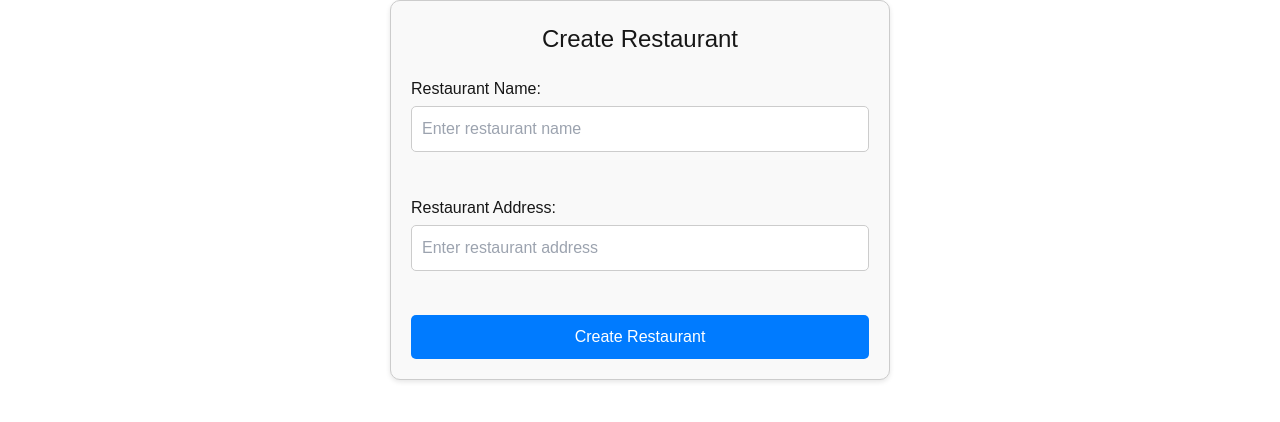
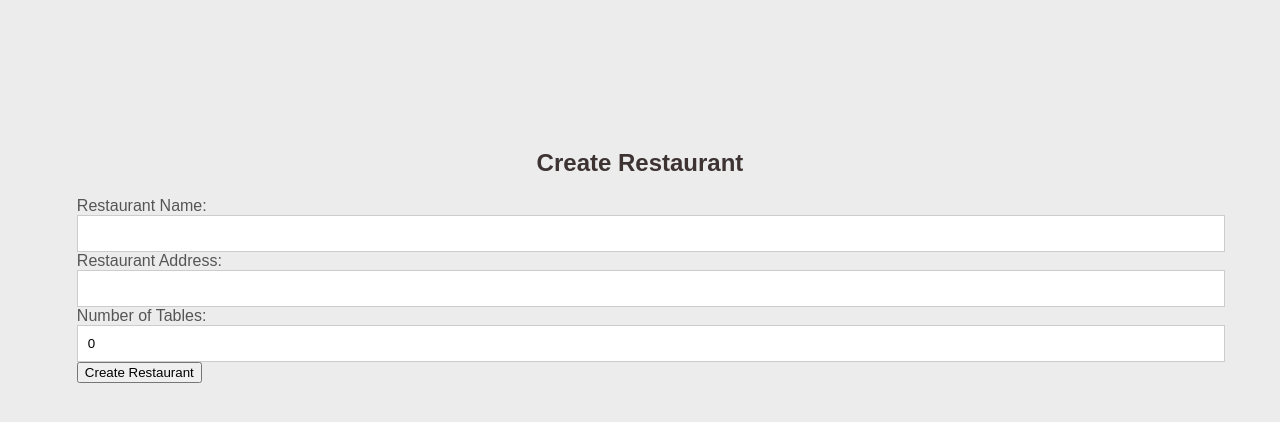
Before and after one commit to vivekisreddy/Tables4U, a Next.js app: page / in a window 1280 px wide. Shown: the top 422 px of the page. Built offline with nearby package versions, Linux system fonts and the light colour scheme.

Commit message:
Updated for merging

```diff
--- a/src/app/globals.css
+++ b/src/app/globals.css
@@ -1,87 +1,34 @@
-@tailwind base;
-@tailwind components;
-@tailwind utilities;
 
-:root {
-  --background: #ffffff;
-  --foreground: #171717;
+body {
+  font-family: Arial, sans-serif;
+  background-color: #ececec;
+  display: flex;
+  justify-content: center;
+  align-items: center;
+  height: 500px;
 }
 
-@media (prefers-color-scheme: dark) {
-  :root {
-    --background: #ffffff;
-    --foreground: #000000;
-  }
-}
-
-body {
-  color: var(--foreground);
-  background: var(--background);
-  font-family: Arial, Helvetica, sans-serif;
-}
-
-.text-2xl {
-  color: #0a0a0a;
-
-}
-
-.create-restaurant-container {
-  display: flex;
-  flex-direction: column;
-  align-items: center;
-  justify-content: center;
-  padding: 20px;
-  border: 1px solid #ccc;
-  border-radius: 10px;
-  max-width: 500px;
-  margin: auto;
-  background-color: #f9f9f9;
-  box-shadow: 0 2px 5px rgba(0, 0, 0, 0.1);
-}
-
-h1 {
-  font-size: 1.5rem;
+.title {
+  text-align: center;
+  font-size: 1.5em;
+  color: #3d3333;
   margin-bottom: 20px;
 }
 
-.form-container {
-  display: flex;
-  flex-direction: column;
-  gap: 10px;
-  width: 100%;
+.label {
+  font-size: 1rem;
+  color: #555;
 }
 
-label {
-  font-size: 1rem;
-  display: flex;
-  flex-direction: column;
-  gap: 5px;
+.input {
+  width: 100%;
+  padding: 10px;
+  border: 1px solid #ccc;
 }
 
-input {
-  padding: 10px;
-  border: 1px solid #ccc;
-  border-radius: 5px;
-  font-size: 1rem;
-  width: 100%;
-}
-
-button {
-  padding: 10px 15px;
-  font-size: 1rem;
-  background-color: #007bff;
-  color: white;
-  border: none;
-  border-radius: 5px;
-  cursor: pointer;
-}
-
-button:hover {
-  background-color: #0056b3;
-}
 
 .message {
-  margin-top: 15px;
-  font-size: 1rem;
-  color: #28a745;
+  text-align: center;
+  color: #f96f6f;
+  margin-top: 10px;
 }
--- a/src/app/page.tsx
+++ b/src/app/page.tsx
@@ -1,49 +1,85 @@
-"use client";
+'use client'                                              // directive to clarify client-side. Place at top of ALL .tsx files
+import React, { useState } from "react";
+import { RestaurantController } from "./restaurantController";
 
-import React, { useState } from "react";
-import { RestaurantController } from "../restaurantController";
-
-
-export default function CreateRestaurant() {
+export default function Home() {
     const controller = new RestaurantController();
 
-    // State to hold form input values
-    const [name, setName] = useState("");
-    const [address, setAddress] = useState("");
-    const [message, setMessage] = useState("");
+    const[redraw, forceRedraw] = React.useState(0)
+    const[resName, setResName] = useState('')
+    const[resAddress, setResAddress] = useState('')
+    const[resNumTables, setResNumTables] = useState(0)
+    const[resSeatsPerTable, setResSeatsPerTable] = useState<number[]>([]);
+    const[message, setMessage] = useState('');
 
-    // Handle form submission
+    // helper function that forces React app to redraw whenever this is called.
+    function andRefreshDisplay() {
+        forceRedraw(redraw + 1)
+    }
+
+  const handleAddSeats = (index: number, value: number) => {
+    const updatedSeats = [...resSeatsPerTable];
+    updatedSeats[index] = value;
+    setResSeatsPerTable(updatedSeats);
+};
+
   const handleCreateRestaurant = () => {
-        const result = controller.createRestaurant(name, address);
-        setMessage(result); // Display the result message
+    const result = controller.createRestaurant(resName, resAddress, resNumTables, resSeatsPerTable);
+    setMessage(result);
+    setResName('');
+    setResAddress('');
+    setResNumTables(0);
+    setResSeatsPerTable([]);
 };
 
 return (
-        <div className="create-restaurant-container">
-            <h1>Create Restaurant</h1>
-            <div className="form-container">
-                <label>
+    <div className="container">
+        <h1 className="title">Create Restaurant</h1>
+        <label className="label">
             Restaurant Name:
             <input
                 type="text"
-                        value={name}
-                        onChange={(e) => setName(e.target.value)}
-                        placeholder="Enter restaurant name"
+                value={resName}
+                onChange={(e) => setResName(e.target.value)}
+                className="input"
             />
         </label>
-                <br />
-                <label>
+        <label className="label">
             Restaurant Address:
             <input
                 type="text"
-                        value={address}
-                        onChange={(e) => setAddress(e.target.value)}
-                        placeholder="Enter restaurant address"
+                value={resAddress}
+                onChange={(e) => setResAddress(e.target.value)}
+                className="input"
             />
         </label>
-                <br />
-                <button onClick={handleCreateRestaurant}>Create Restaurant</button>
+        <label className="label">
+            Number of Tables:
+            <input
+                type="number"
+                value={resNumTables}
+                onChange={(e) => setResNumTables(Number(e.target.value))}
+                className="input"
+            />
+        </label>
+
+        {[...Array(resNumTables)].map((_, index) => (
+                <div key={index}>
+                    <label className="label">
+                        Seats at Table {index + 1}:
+                        <input
+                            type="number"
+                            value={resSeatsPerTable[index] || 0}
+                            onChange={(e) => handleAddSeats(index, Number(e.target.value))}
+                            className="input"
+                        />
+                    </label>
                 </div>
+            ))}
+
+        <button onClick={handleCreateRestaurant} className="button-createRes">
+            Create Restaurant
+        </button>
         {message && <p className="message">{message}</p>}
     </div>
 );
--- a/src/restaurantController.ts
+++ b/src/app/restaurantController.ts
@@ -1,14 +1,10 @@
 export class RestaurantController {
-    createRestaurant(name: string, address: string): string {
+    createRestaurant(name: string, address: string, numTables:number, seatsPerTable:number[]): string {
         if (!name || !address) {
             return "Error: Both restaurant name and address are required.";
         }
-
-        // Simulate saving the restaurant to a database
         const restaurantID = `REST-${Date.now()}`; // Generate a unique restaurant ID
         console.log(`Restaurant Created: ${name}, ${address}, ID: ${restaurantID}`);
-
-        // Return success message
         return `Restaurant "${name}" created successfully with ID: ${restaurantID}`;
     }
 }
--- a/src/manager.ts
+++ b/src/manager.ts
@@ -1,4 +1,3 @@
-import { table } from 'console';
 import { Restaurant } from './restaurant';
 import { Table } from './restaurant';
 import { Schedule } from './restaurant';
@@ -46,7 +45,6 @@ class Manager {
             allTables.push(table);
         }
 
-        // Create the restaurant without weeklySchedule
         const newRestaurant = new Restaurant(
             name,
             address,
@@ -63,7 +61,6 @@ class Manager {
         return newRestaurant;
     }
 
-
     activateRestaurant(restaurantID: string) : string {
         const restaurant = this.restaurant.find((res) => res.restaurantID === restaurantID);
         if (!restaurant) {
@@ -74,6 +71,5 @@ class Manager {
         }
         restaurant.isActive = true;
         return `${restaurant.name} has been activated and is now visible to consumers.`;
-        }
-
+    }
 }
```
Also changed, not shown: src/app/createRes/page.tsx (added, +53 -0 lines), src/restaurant.ts (+2 -6 lines). Lines whose indentation alone changed are shown as unchanged.
